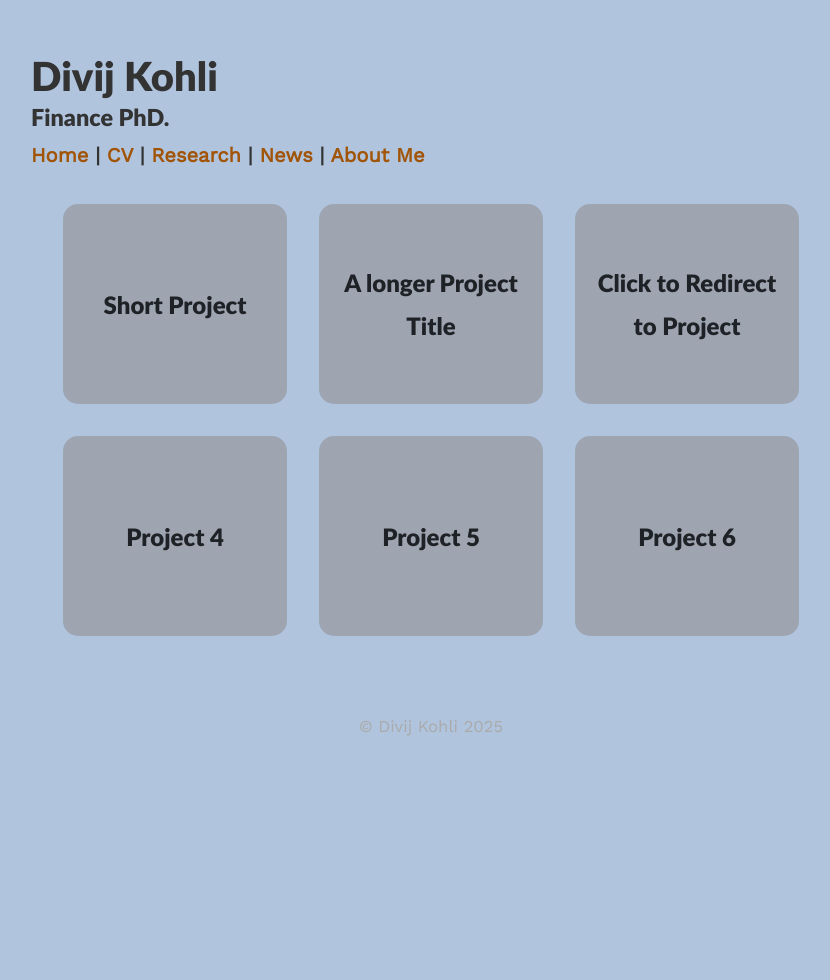
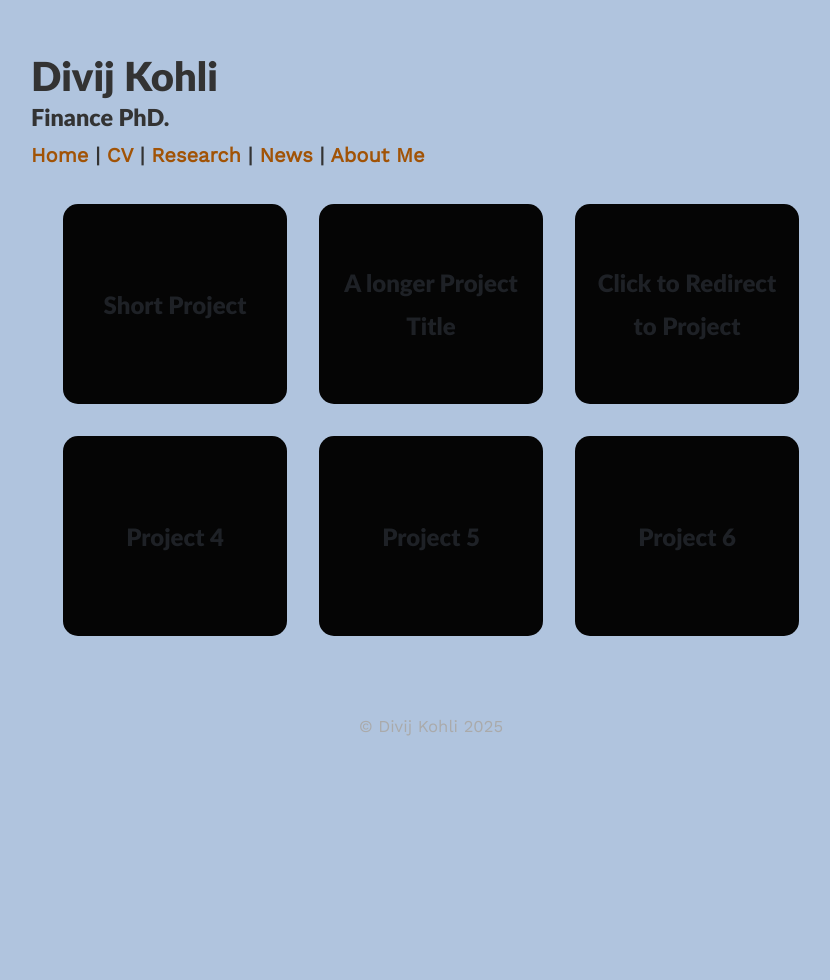
Before and after one commit to divijkohli/divijkohli.github.io, a Jekyll site: the page built from _pages/projects.md, in a window 1280 px wide. Shown: the whole page, without its empty margins (209-1039 px from the left). Built offline with Jekyll 4.4.1, drawn with Linux system fonts in a browser that asks for light colours; nearby versions of some CDN libraries.

Commit message:
Update variables.scss

```diff
--- a/assets/css/_sass/variables.scss
+++ b/assets/css/_sass/variables.scss
@@ -7,16 +7,16 @@ $base-line-height: 1.7;
 $spacing-unit:     30px;
 $light-gray: gray;
 $text-color:       #333;
-$background-color: #fdfdfd;
+$background-color: #ffffff;
 $brand-color:      #a15306;
 $projectbox-text:  #1e2126;
 
 // Color scheme for light
 $body-bg: #b0c4de;
-$projectbox: lighten(#98a0ac, 2%);
+$projectbox: lighten(#000000, 2%);
 $text-color: #333;
 
 // Color scheme for dark modes
-$body-bg-dark: #022342;
+ $body-bg-dark: #000000;
 $projectbox-dark: lighten(#98a0ac, 2%);
-$text-color-dark: #98a0ac;
+$text-color-dark: #ffffff;
```
